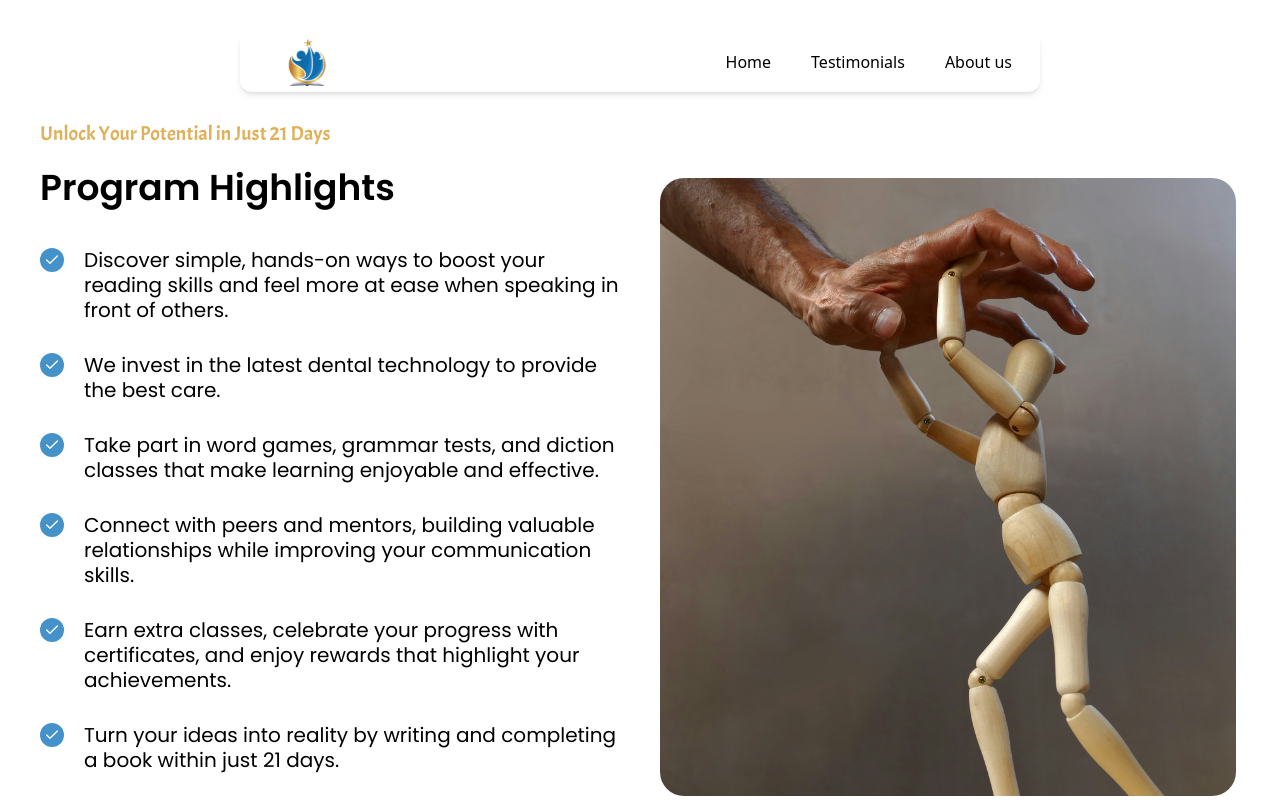
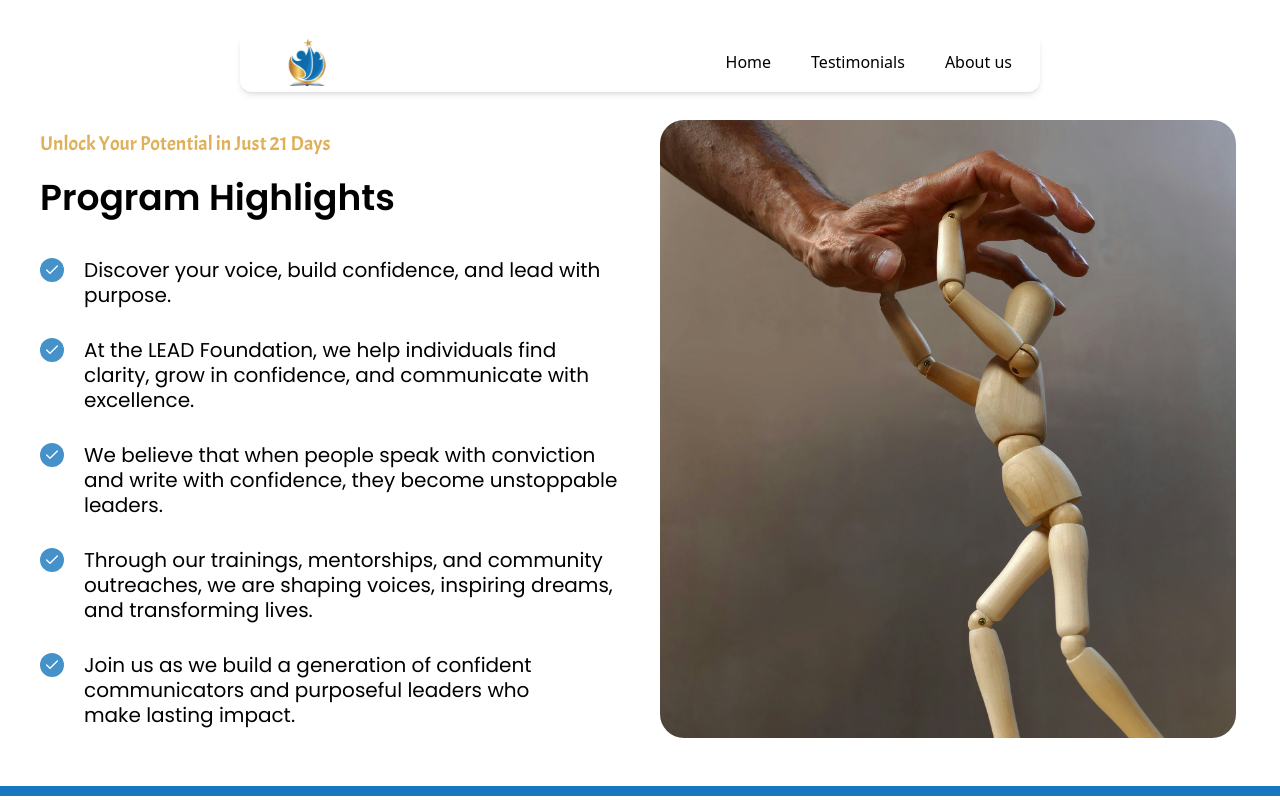
Before and after one commit to Joshuafolorunsho/lead, a Next.js app: page /highlights in a window 1280 px wide. Shown: the top 800 px of the page. Built offline with nearby package versions, Linux system fonts and the light colour scheme.

Commit message:
fix: new and improved highlights

```diff
--- a/src/app/highlights/page.tsx
+++ b/src/app/highlights/page.tsx
@@ -17,33 +17,48 @@ export const metadata: Metadata = {
 };
 const Highlights = () => {
   const highlights = [
+    // {
+    //   title: "Build Reading & Speaking Confidence: ",
+    //   body: "Discover simple, hands-on ways to boost your reading skills and feel more at ease when speaking in front of others.",
+    // },
+    // {
+    //   title: "Personal Development Blueprint: ",
+    //   body: "We invest in the latest dental technology to provide the best care.",
+    // },
+    // {
+    //   title: "Fun & Engaging Learning: ",
+    //   body: "Take part in word games, grammar tests, and diction classes that make learning enjoyable and effective.",
+    // },
+    // {
+    //   title: "Networking & Communication: ",
+    //   body: "Connect with peers and mentors, building valuable relationships while improving your communication skills.",
+    // },
+    // {
+    //   title: "Recognition & Rewards: ",
+    //   body: "Earn extra classes, celebrate your progress with certificates, and enjoy rewards that highlight your achievements.",
+    // },
+    // {
+    //   title: "Author a Book in 21 Days: ",
+    //   body: "Turn your ideas into reality by writing and completing a book within just 21 days.",
+    // },
+    // {
+    //   title: "Learn an International Language: ",
+    //   body: "Expand your opportunities and cultural awareness by gaining skills in a new language.",
+    // },
     {
-      title: "Build Reading & Speaking Confidence: ",
-      body: "Discover simple, hands-on ways to boost your reading skills and feel more at ease when speaking in front of others.",
+      body: "Discover your voice, build confidence, and lead with purpose.",
     },
     {
-      title: "Personal Development Blueprint: ",
-      body: "We invest in the latest dental technology to provide the best care.",
+      body: "At the LEAD Foundation, we help individuals find clarity, grow in confidence, and communicate with excellence.",
     },
     {
-      title: "Fun & Engaging Learning: ",
-      body: "Take part in word games, grammar tests, and diction classes that make learning enjoyable and effective.",
+      body: "We believe that when people speak with conviction and write with confidence, they become unstoppable leaders.",
     },
     {
-      title: "Networking & Communication: ",
-      body: "Connect with peers and mentors, building valuable relationships while improving your communication skills.",
+      body: "Through our trainings, mentorships, and community outreaches, we are shaping voices, inspiring dreams, and transforming lives.",
     },
     {
-      title: "Recognition & Rewards: ",
-      body: "Earn extra classes, celebrate your progress with certificates, and enjoy rewards that highlight your achievements.",
-    },
-    {
-      title: "Author a Book in 21 Days: ",
-      body: "Turn your ideas into reality by writing and completing a book within just 21 days.",
-    },
-    {
-      title: "Learn an International Language: ",
-      body: "Expand your opportunities and cultural awareness by gaining skills in a new language.",
+      body: "Join us as we build a generation of confident communicators and purposeful leaders who make lasting impact.",
     },
   ];
 
```
